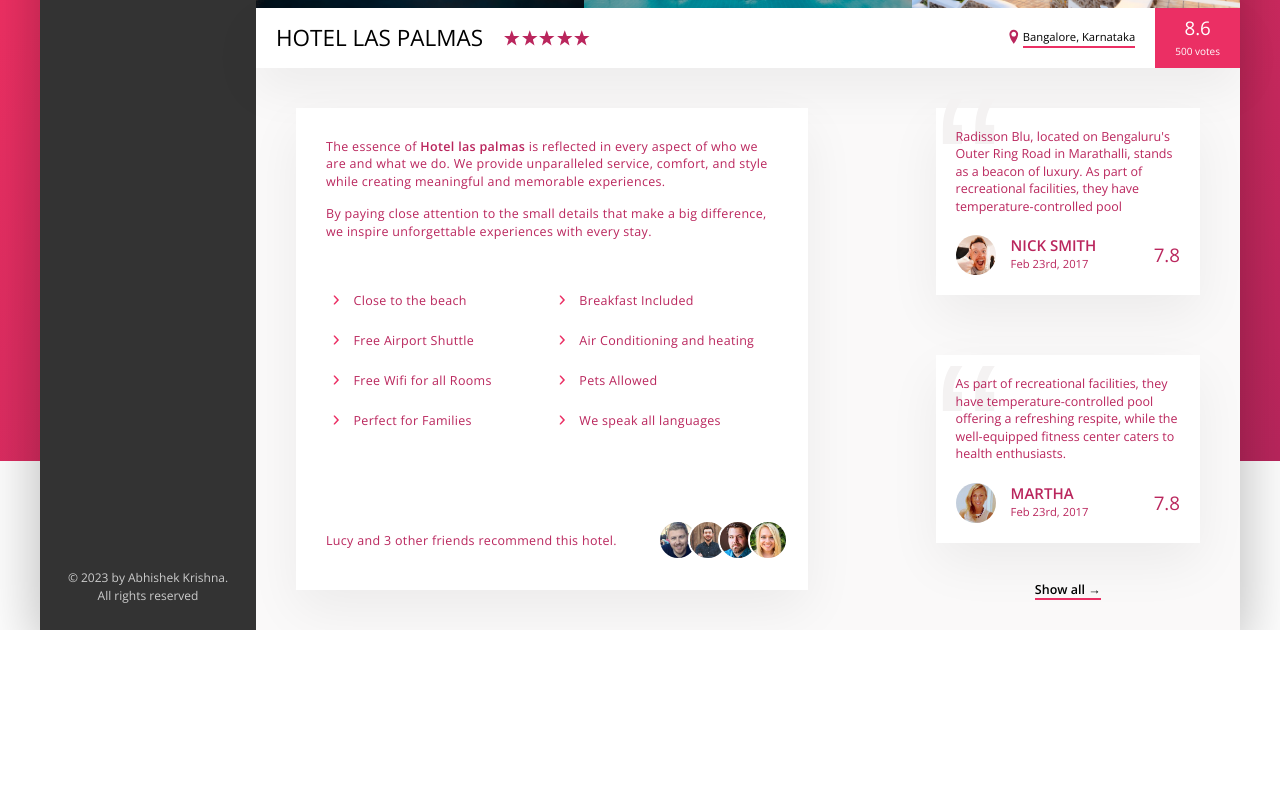
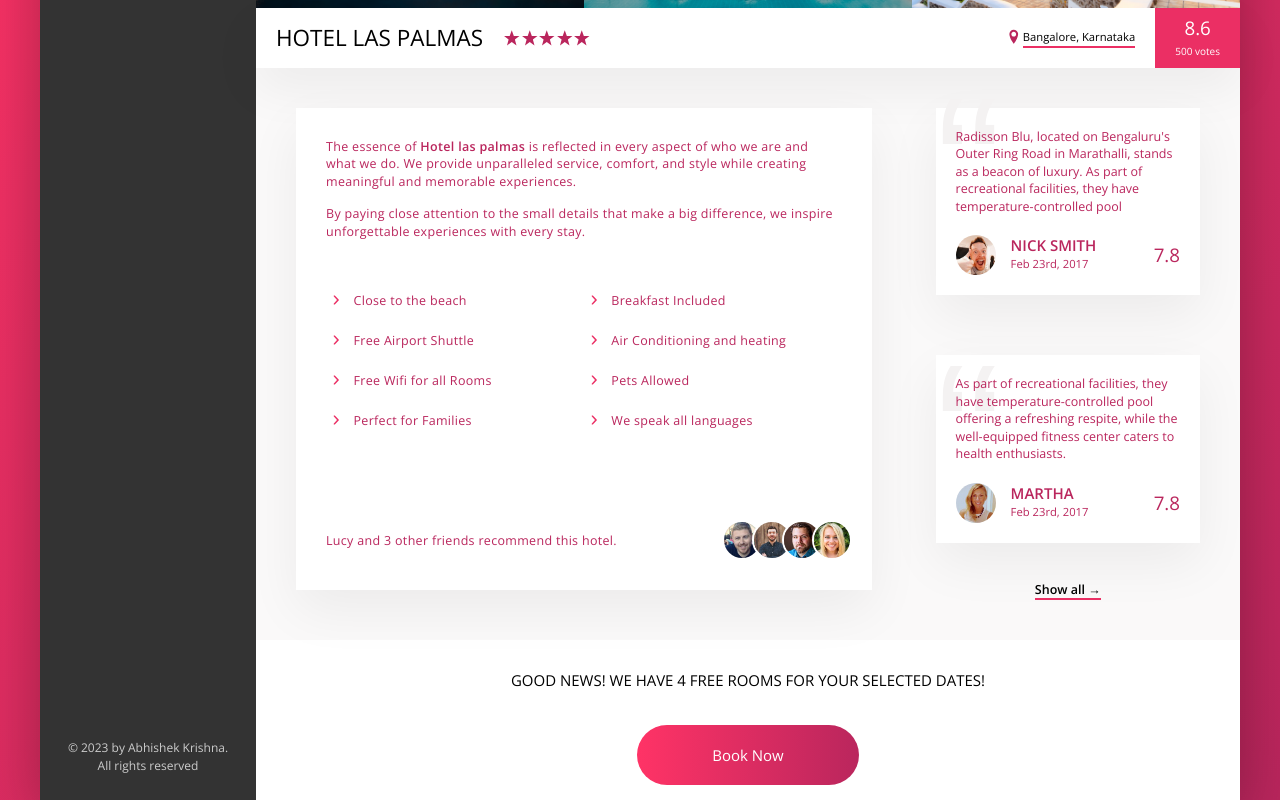
Before and after one commit to CypherAk007/Trillio-React-App, a React (Vite) app: page / in a window 1280 px wide. Shown: the part 339-1139 px from the top of the page. Before the commit the page ends 969 px from the top, so only its background shows below. Built offline with nearby package versions, Linux system fonts and the light colour scheme.

Commit message:
completed cta section

```diff
--- a/src/App.jsx
+++ b/src/App.jsx
@@ -1,5 +1,5 @@
 import {RouterProvider, createBrowserRouter} from 'react-router-dom'
-
+import classes from './App.module.scss'
 import RouteLayout from './components/RouteLayout'
 import { Children } from 'react'
 import HomePage from './pages/Home'
@@ -22,7 +22,7 @@ const App = ()=>{
 
 
   return(
-    <div>
+    <div className={`${classes.app}`}>
       <RouterProvider router={router}></RouterProvider>
     </div>
   )
--- a/src/App.module.scss
+++ b/src/App.module.scss
@@ -0,0 +1,3 @@
+.app{
+    background-image: linear-gradient(to right bottom,var(--color-primary-light),var(--color-primary-dark));
+}
--- a/src/index.css
+++ b/src/index.css
@@ -45,9 +45,13 @@ padding:0;
 box-sizing:inherit;
 }
 body{
-  background-image: linear-gradient(to right bottom,var(--color-primary-light),var(--color-primary-dark));
+
 font-family:'Open Sans','Segoe UI', 'Roboto', 'Oxygen',
 'Ubuntu', 'Cantarell', 'Fira Sans', 'Droid Sans', 'Helvetica Neue',
 sans-serif;
-background-repeat: no-repeat;
+background-repeat:no-repeat;
+/* background-size: ; */
+height: 100vh;
+background-image: linear-gradient(to right bottom,var(--color-primary-light),var(--color-primary-dark));
+
 }
--- a/src/pages/Home.jsx
+++ b/src/pages/Home.jsx
@@ -57,7 +57,7 @@ const HomePage = ()=>{
             </div>
             <div className={`flex `}>
                 <div className={`basis-[65%] `}>
-                    <div className={`shadow-light bg-white m-16 min-h-[40rem] w-[80%] tracking-wide  p-12 -text--color-primary-dark text-xl`}>
+                    <div className={`shadow-light bg-white m-16 min-h-[40rem] w-[90%] tracking-wide  p-12 -text--color-primary-dark text-xl`}>
                         <p className={`mb-6 `}>The essence of <b>Hotel las palmas</b> is reflected in every aspect of who we are and what we do. We provide unparalleled service, comfort, and style while creating meaningful and memorable experiences. </p>
                         <p className={`mb-16`}>By paying close attention to the small details that make a big difference, we inspire unforgettable experiences with every stay.</p>
                         <div>
@@ -149,6 +149,13 @@ const HomePage = ()=>{
                     </div>
                 </div>
             </div>
+            <footer className={` ${classes.cta} flex flex-col items-center bg-white min-h-[15rem] mt-4 pt-12`}>
+                <div className={`uppercase text-2xl font-medium  mb-8 mx-8 `}>Good news! we have 4 free rooms for your selected dates!</div>
+                <button className={` ${classes.btn} my-6 text-2xl border-none rounded-full relative text-white `}>
+                    <span className={`${classes.visible} inline-block py-8 px-[7.5rem] h-[100%] w-[100%] `}>Book Now</span>
+                    <span className={`${classes.invisible} inline-block h-[100%] w-[100%] overflow-hidden py-8  absolute left-0  transition-all`}>Only 4 Rooms</span>
+                </button>
+            </footer>
         </div>
     )
 }
--- a/src/pages/Home.module.scss
+++ b/src/pages/Home.module.scss
@@ -24,3 +24,21 @@
     z-index: 1;
 
 }
+.invisible{
+    top:-100%
+
+}
+.btn{
+    &:hover{
+        background-image: linear-gradient(to left,var(--color-primary-light),var(--color-primary-dark));
+    }
+    overflow: hidden;
+    background-image: linear-gradient(to right,var(--color-primary-light),var(--color-primary-dark));
+
+    &:hover .visible{
+        transform: translateY(100%);
+    }
+    &:hover .invisible{
+        top:0
+    }
+}
```
Also changed, not shown: src/components/Cta.jsx (added, +7 -0 lines), src/components/Cta.module.scss (added).
